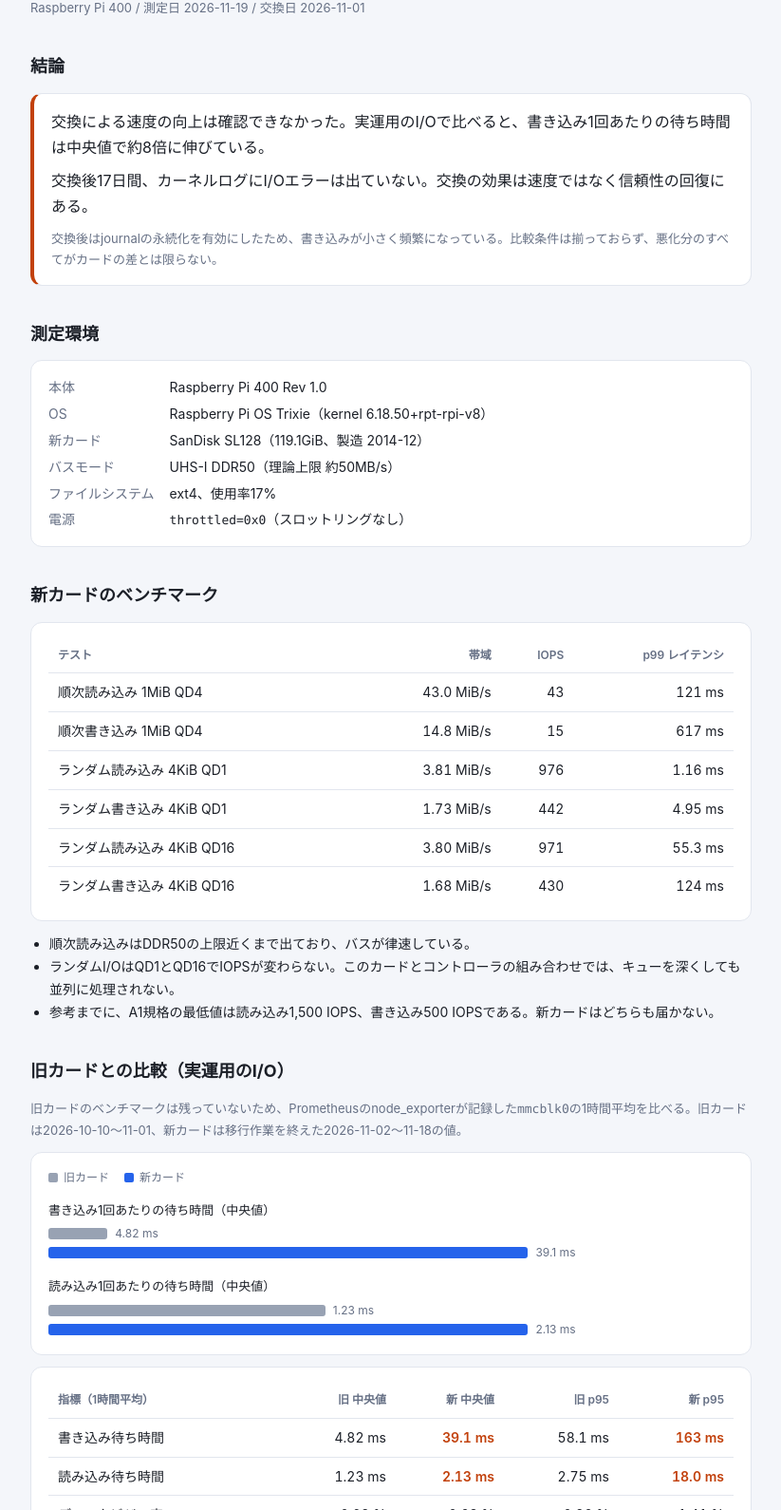
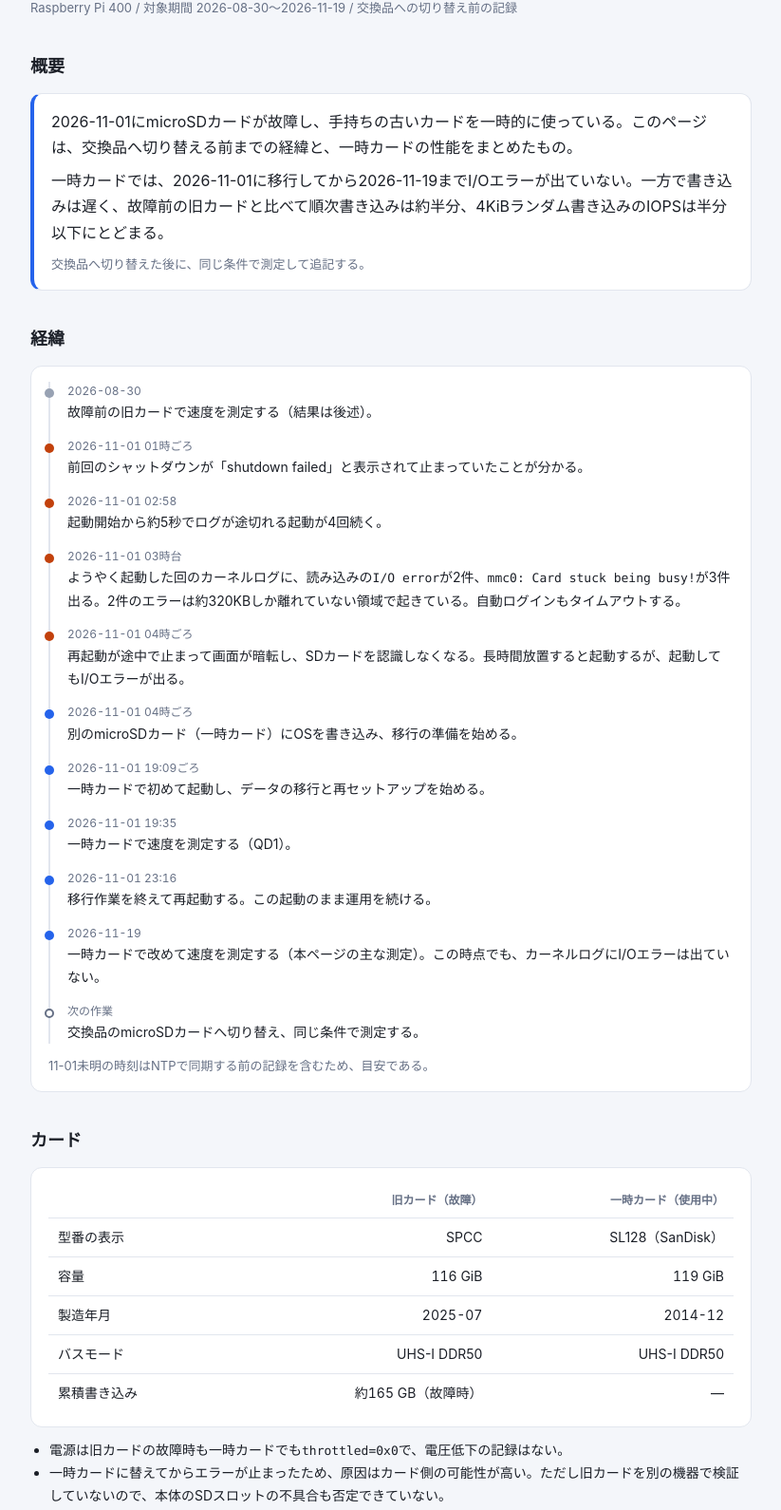
Before and after one commit to karia/misc-html, a plain HTML site: page docs/nazuna400-sd-benchmark.html in a window 1280 px wide. Shown: the part 101-1691 px from the top of the page at 95% size, without its empty margins (228-1051 px from the left). Drawn offline with Linux system fonts and the light colour scheme.

Commit message:
Reframe nazuna400 report as failure timeline and temporary card baseline
Co-Authored-By: Claude Opus 5.5 <noreply@anthropic.com>

Claude-Session: https://claude.ai/code/session_01MM4ZChKE8jb1JCjtSmgSNy

```diff
--- a/docs/nazuna400-sd-benchmark.html
+++ b/docs/nazuna400-sd-benchmark.html
@@ -13,7 +13,6 @@
     --muted: #9aa2b1;
     --accent: #6ea8fe;
     --old: #8b93a3;
-    --good: #63d7a6;
     --bad: #f08a7e;
   }
   @media (prefers-color-scheme: light) {
@@ -25,7 +24,6 @@
       --muted: #667085;
       --accent: #2563eb;
       --old: #98a2b3;
-      --good: #0f9d64;
       --bad: #c2410c;
     }
   }
@@ -49,7 +47,7 @@
     padding: 16px 18px;
     margin: 0 0 12px;
   }
-  .verdict { border-left: 4px solid var(--bad); }
+  .verdict { border-left: 4px solid var(--accent); }
   .verdict p { margin: 0 0 8px; }
   .verdict p:last-child { margin: 0; }
   .scroll { overflow-x: auto; }
@@ -58,9 +56,8 @@
   th:first-child, td:first-child { text-align: left; }
   th { color: var(--muted); font-weight: 600; font-size: 12px; }
   tr:last-child td { border-bottom: none; }
-  td.num, .num { font-variant-numeric: tabular-nums; }
+  .num { font-variant-numeric: tabular-nums; }
   .worse { color: var(--bad); font-weight: 600; }
-  .better { color: var(--good); font-weight: 600; }
   .bars { display: grid; gap: 14px; }
   .bar-row .label { font-size: 13px; margin-bottom: 4px; }
   .bar { display: flex; align-items: center; gap: 8px; font-size: 12px; color: var(--muted); }
@@ -73,6 +70,17 @@
   dt { color: var(--muted); }
   dd { margin: 0; }
   ul.points { margin: 0; padding-left: 20px; font-size: 14px; }
+  ol.timeline { list-style: none; margin: 0; padding: 0; border-left: 2px solid var(--border); }
+  ol.timeline li { position: relative; padding: 0 0 14px 18px; font-size: 14px; }
+  ol.timeline li:last-child { padding-bottom: 0; }
+  ol.timeline li::before {
+    content: ""; position: absolute; left: -6px; top: 7px;
+    width: 10px; height: 10px; border-radius: 50%; background: var(--old);
+  }
+  ol.timeline li.fault::before { background: var(--bad); }
+  ol.timeline li.temp::before { background: var(--accent); }
+  ol.timeline li.next::before { background: var(--card); border: 2px solid var(--muted); width: 6px; height: 6px; }
+  ol.timeline time { display: block; color: var(--muted); font-size: 12px; font-variant-numeric: tabular-nums; }
   code { font-family: ui-monospace, SFMono-Regular, Menlo, monospace; font-size: 13px; }
   pre { margin: 0; overflow-x: auto; font-size: 12px; line-height: 1.5; }
   footer { margin-top: 40px; color: var(--muted); font-size: 12px; }
@@ -82,30 +90,77 @@
 <body>
 <div class="wrap">
   <header>
-    <h1>nazuna400 microSD交換後のベンチマーク</h1>
-    <p>Raspberry Pi 400 / 測定日 2026-11-19 / 交換日 2026-11-01</p>
+    <h1>nazuna400 microSD障害と一時カードの性能</h1>
+    <p>Raspberry Pi 400 / 対象期間 2026-08-30〜2026-11-19 / 交換品への切り替え前の記録</p>
   </header>
 
-  <h2>結論</h2>
+  <h2>概要</h2>
   <div class="card verdict">
-    <p>交換による速度の向上は確認できなかった。実運用のI/Oで比べると、書き込み1回あたりの待ち時間は中央値で約8倍に伸びている。</p>
-    <p>交換後17日間、カーネルログにI/Oエラーは出ていない。交換の効果は速度ではなく信頼性の回復にある。</p>
-    <p class="note">交換後はjournalの永続化を有効にしたため、書き込みが小さく頻繁になっている。比較条件は揃っておらず、悪化分のすべてがカードの差とは限らない。</p>
+    <p>2026-11-01にmicroSDカードが故障し、手持ちの古いカードを一時的に使っている。このページは、交換品へ切り替える前までの経緯と、一時カードの性能をまとめたもの。</p>
+    <p>一時カードでは、2026-11-01に移行してから2026-11-19までI/Oエラーが出ていない。一方で書き込みは遅く、故障前の旧カードと比べて順次書き込みは約半分、4KiBランダム書き込みのIOPSは半分以下にとどまる。</p>
+    <p class="note">交換品へ切り替えた後に、同じ条件で測定して追記する。</p>
   </div>
 
-  <h2>測定環境</h2>
+  <h2>経緯</h2>
   <div class="card">
-    <dl>
-      <dt>本体</dt><dd>Raspberry Pi 400 Rev 1.0</dd>
-      <dt>OS</dt><dd>Raspberry Pi OS Trixie（kernel 6.18.50+rpt-rpi-v8）</dd>
-      <dt>新カード</dt><dd>SanDisk SL128（119.1GiB、製造 2014-12）</dd>
-      <dt>バスモード</dt><dd>UHS-I DDR50（理論上限 約50MB/s）</dd>
-      <dt>ファイルシステム</dt><dd>ext4、使用率17%</dd>
-      <dt>電源</dt><dd><code>throttled=0x0</code>（スロットリングなし）</dd>
-    </dl>
+    <ol class="timeline">
+      <li><time>2026-08-30</time>故障前の旧カードで速度を測定する（結果は後述）。</li>
+      <li class="fault"><time>2026-11-01 01時ごろ</time>前回のシャットダウンが「shutdown failed」と表示されて止まっていたことが分かる。</li>
+      <li class="fault"><time>2026-11-01 02:58</time>起動開始から約5秒でログが途切れる起動が4回続く。</li>
+      <li class="fault"><time>2026-11-01 03時台</time>ようやく起動した回のカーネルログに、読み込みの<code>I/O error</code>が2件、<code>mmc0: Card stuck being busy!</code>が3件出る。2件のエラーは約320KBしか離れていない領域で起きている。自動ログインもタイムアウトする。</li>
+      <li class="fault"><time>2026-11-01 04時ごろ</time>再起動が途中で止まって画面が暗転し、SDカードを認識しなくなる。長時間放置すると起動するが、起動してもI/Oエラーが出る。</li>
+      <li class="temp"><time>2026-11-01 04時ごろ</time>別のmicroSDカード（一時カード）にOSを書き込み、移行の準備を始める。</li>
+      <li class="temp"><time>2026-11-01 19:09ごろ</time>一時カードで初めて起動し、データの移行と再セットアップを始める。</li>
+      <li class="temp"><time>2026-11-01 19:35</time>一時カードで速度を測定する（QD1）。</li>
+      <li class="temp"><time>2026-11-01 23:16</time>移行作業を終えて再起動する。この起動のまま運用を続ける。</li>
+      <li class="temp"><time>2026-11-19</time>一時カードで改めて速度を測定する（本ページの主な測定）。この時点でも、カーネルログにI/Oエラーは出ていない。</li>
+      <li class="next"><time>次の作業</time>交換品のmicroSDカードへ切り替え、同じ条件で測定する。</li>
+    </ol>
+    <p class="note" style="margin-top:12px">11-01未明の時刻はNTPで同期する前の記録を含むため、目安である。</p>
   </div>
 
-  <h2>新カードのベンチマーク</h2>
+  <h2>カード</h2>
+  <div class="card scroll">
+    <table>
+      <thead>
+        <tr><th></th><th>旧カード（故障）</th><th>一時カード（使用中）</th></tr>
+      </thead>
+      <tbody>
+        <tr><td>型番の表示</td><td>SPCC</td><td>SL128（SanDisk）</td></tr>
+        <tr><td>容量</td><td class="num">116 GiB</td><td class="num">119 GiB</td></tr>
+        <tr><td>製造年月</td><td class="num">2025-07</td><td class="num">2014-12</td></tr>
+        <tr><td>バスモード</td><td>UHS-I DDR50</td><td>UHS-I DDR50</td></tr>
+        <tr><td>累積書き込み</td><td class="num">約165 GB（故障時）</td><td>—</td></tr>
+      </tbody>
+    </table>
+  </div>
+  <ul class="points">
+    <li>電源は旧カードの故障時も一時カードでも<code>throttled=0x0</code>で、電圧低下の記録はない。</li>
+    <li>一時カードに替えてからエラーが止まったため、原因はカード側の可能性が高い。ただし旧カードを別の機器で検証していないので、本体のSDスロットの不具合も否定できていない。</li>
+  </ul>
+
+  <h2>速度の測定結果</h2>
+  <div class="card scroll">
+    <table>
+      <thead>
+        <tr><th>テスト</th><th>旧カード<br>08-30</th><th>一時カード<br>11-01</th><th>一時カード<br>11-19</th></tr>
+      </thead>
+      <tbody>
+        <tr><td>順次読み込み</td><td class="num">—</td><td class="num">33.6 MiB/s</td><td class="num">43.0 MiB/s</td></tr>
+        <tr><td>順次書き込み</td><td class="num">27.0 MiB/s</td><td class="num">10.7 MiB/s</td><td class="num">14.8 MiB/s</td></tr>
+        <tr><td>4KiBランダム読み込み</td><td class="num">—</td><td class="num">787 IOPS</td><td class="num">976 IOPS</td></tr>
+        <tr><td>4KiBランダム書き込み</td><td class="num">985 IOPS</td><td class="num">336 IOPS</td><td class="num">442 IOPS</td></tr>
+      </tbody>
+    </table>
+  </div>
+  <ul class="points">
+    <li>旧カードの値は、故障の2か月前に測った結果の一部である。測定条件の記録が残っておらず、読み込みの値もない。参考値として扱う。</li>
+    <li>11-01は同期I/O（psync）でキュー深度1、11-19はlibaio（順次はキュー深度4）で測った。11-19の値が高いのは主にこの条件差による。</li>
+    <li>順次読み込みはDDR50の上限（約50MB/s）近くまで出ている。</li>
+    <li>参考までに、A1規格の最低値は読み込み1,500 IOPS、書き込み500 IOPSである。一時カードはどちらも届かない。</li>
+  </ul>
+
+  <h3 style="font-size:15px;margin:24px 0 8px">一時カードの詳細（2026-11-19）</h3>
   <div class="card scroll">
     <table>
       <thead>
@@ -121,16 +176,12 @@
       </tbody>
     </table>
   </div>
-  <ul class="points">
-    <li>順次読み込みはDDR50の上限近くまで出ており、バスが律速している。</li>
-    <li>ランダムI/OはQD1とQD16でIOPSが変わらない。このカードとコントローラの組み合わせでは、キューを深くしても並列に処理されない。</li>
-    <li>参考までに、A1規格の最低値は読み込み1,500 IOPS、書き込み500 IOPSである。新カードはどちらも届かない。</li>
-  </ul>
+  <p class="note">ランダムI/OはQD1とQD16でIOPSが変わらない。このカードとコントローラの組み合わせでは、キューを深くしても並列に処理されない。</p>
 
-  <h2>旧カードとの比較（実運用のI/O）</h2>
-  <p class="note" style="margin-bottom:12px">旧カードのベンチマークは残っていないため、Prometheusのnode_exporterが記録した<code>mmcblk0</code>の1時間平均を比べる。旧カードは2026-10-10〜11-01、新カードは移行作業を終えた2026-11-02〜11-18の値。</p>
+  <h2>実運用のI/O（Prometheus）</h2>
+  <p class="note" style="margin-bottom:12px">node_exporterが記録した<code>mmcblk0</code>の1時間平均を比べる。旧カードは2026-10-10 00:00〜11-01 19:00、一時カードは移行作業を終えた後の2026-11-03 00:00〜11-18 23:00の値（いずれもJST）。旧カードの期間は一時カードの初回起動より前で切っている。また、この期間の大半は故障前である。</p>
   <div class="card">
-    <div class="legend"><span><i style="background:var(--old)"></i>旧カード</span><span><i style="background:var(--accent)"></i>新カード</span></div>
+    <div class="legend"><span><i style="background:var(--old)"></i>旧カード</span><span><i style="background:var(--accent)"></i>一時カード</span></div>
     <div class="bars">
       <div class="bar-row">
         <div class="label">書き込み1回あたりの待ち時間（中央値）</div>
@@ -147,7 +198,7 @@
   <div class="card scroll">
     <table>
       <thead>
-        <tr><th>指標（1時間平均）</th><th>旧 中央値</th><th>新 中央値</th><th>旧 p95</th><th>新 p95</th></tr>
+        <tr><th>指標（1時間平均）</th><th>旧 中央値</th><th>一時 中央値</th><th>旧 p95</th><th>一時 p95</th></tr>
       </thead>
       <tbody>
         <tr><td>書き込み待ち時間</td><td class="num">4.82 ms</td><td class="num worse">39.1 ms</td><td class="num">58.1 ms</td><td class="num worse">163 ms</td></tr>
@@ -161,12 +212,13 @@
     </table>
   </div>
   <ul class="points">
-    <li>新カードは書き込みが約2.8倍の頻度で、1回あたり約半分のサイズになっている。journalの永続化が主な原因とみられる。</li>
-    <li>書き込みが小さくなったにもかかわらず、1回あたりの待ち時間は伸びている。小さい書き込みの処理は旧カードより遅いと考えられる。</li>
+    <li>書き込み回数と平均サイズは、負荷の傾向を見るための値なので中央値だけを載せている。</li>
+    <li>移行のときにjournalの永続化を有効にしたため、一時カードでは書き込みが約2.8倍の頻度になり、1回あたりのサイズは約半分になった。</li>
+    <li>待ち時間にはキューで待った時間も含まれる。書き込みの頻度が上がった分の影響と、カード自体の遅さの影響は、このデータからは切り分けられない。</li>
     <li>ビジー率は1%前後にとどまる。通常の用途で体感できるほどの負荷ではない。</li>
   </ul>
 
-  <h2>測定方法</h2>
+  <h2>測定方法（2026-11-19）</h2>
   <div class="card">
     <p class="note" style="margin-bottom:8px">fio 3.39で、ルートファイルシステム上の1GiBのファイルに対して実行した。各テストは20秒（ウォームアップ2秒を除く）。</p>
 <pre><code>[global]
@@ -178,13 +230,13 @@ time_based
 ramp_time=2
 stonewall
 # 以下は各ジョブの設定を1行に要約したもの
-[seq-read-1m]      rw=read      bs=1m iodepth=4
-[seq-write-1m]     rw=write     bs=1m iodepth=4
-[rand-read-4k-qd1] rw=randread  bs=4k iodepth=1
-[rand-write-4k-qd1] rw=randwrite bs=4k iodepth=1
-[rand-read-4k-qd16] rw=randread  bs=4k iodepth=16
-[rand-write-4k-qd16] rw=randwrite bs=4k iodepth=16</code></pre>
-    <p class="note" style="margin-top:8px">旧カードとの比較には、<code>node_disk_*_time_seconds_total</code>を完了回数で割った値を1時間ごとに求め、期間ごとの中央値とp95をとった。</p>
+[seq-read-1m]         rw=read       bs=1m  iodepth=4
+[seq-write-1m]        rw=write      bs=1m  iodepth=4
+[rand-read-4k-qd1]    rw=randread   bs=4k  iodepth=1
+[rand-write-4k-qd1]   rw=randwrite  bs=4k  iodepth=1
+[rand-read-4k-qd16]   rw=randread   bs=4k  iodepth=16
+[rand-write-4k-qd16]  rw=randwrite  bs=4k  iodepth=16</code></pre>
+    <p class="note" style="margin-top:8px">実運用のI/Oは、<code>node_disk_*_time_seconds_total</code>を完了回数で割った値を1時間ごとに求め、期間ごとの中央値とp95をとった。</p>
   </div>
 
   <footer>
```
Also changed, not shown: docs/index.html (+2 -2 lines).
